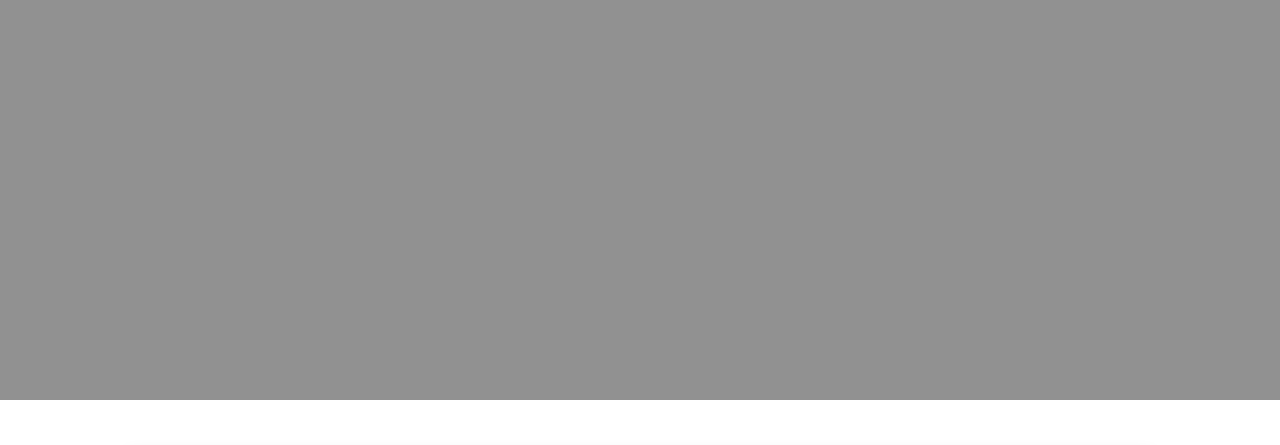
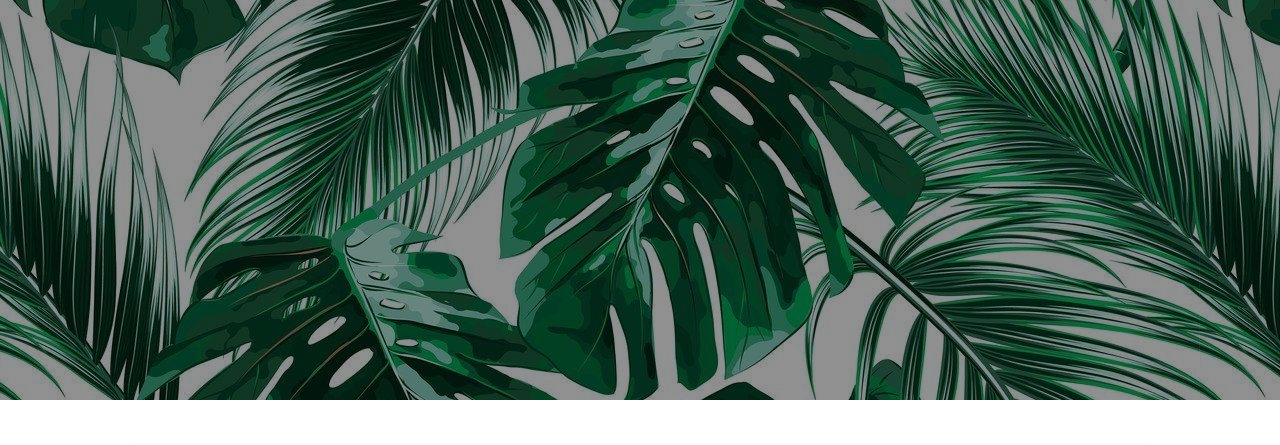
Before and after one commit to Doniamagdy/Quote-Application, a plain HTML site: page index.html in a window 1280 px wide. Shown: the top 445 px of the page. Drawn offline with Linux system fonts and the light colour scheme; a web font is replaced by a local one.

Commit message:
Update assignment8-js-2.css

```diff
--- a/assignment8-js-2.css
+++ b/assignment8-js-2.css
@@ -10,7 +10,7 @@ body{
 
 
 .section_one{
-    background-image: url(../images/1577428.jpg);
+    background-image: url(1577428.jpg);
     height: 50vh;
 
 }
```
